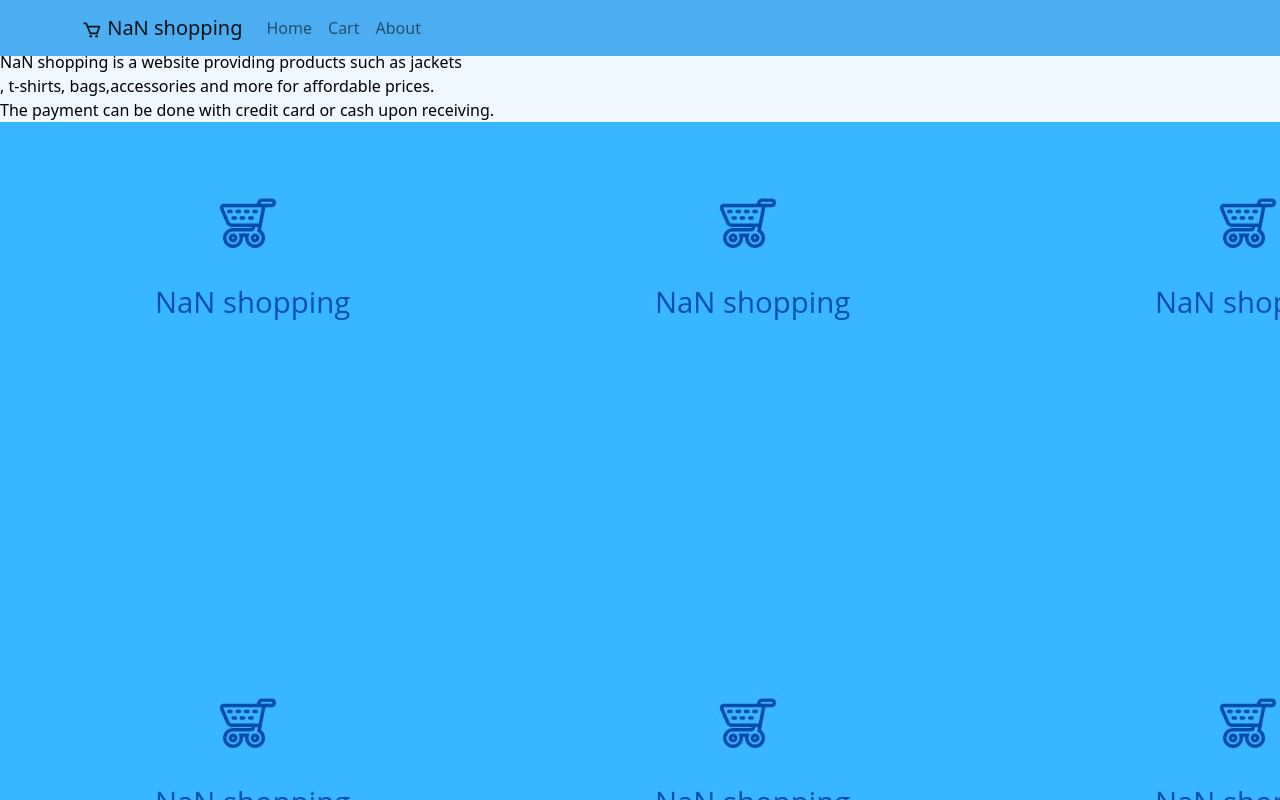
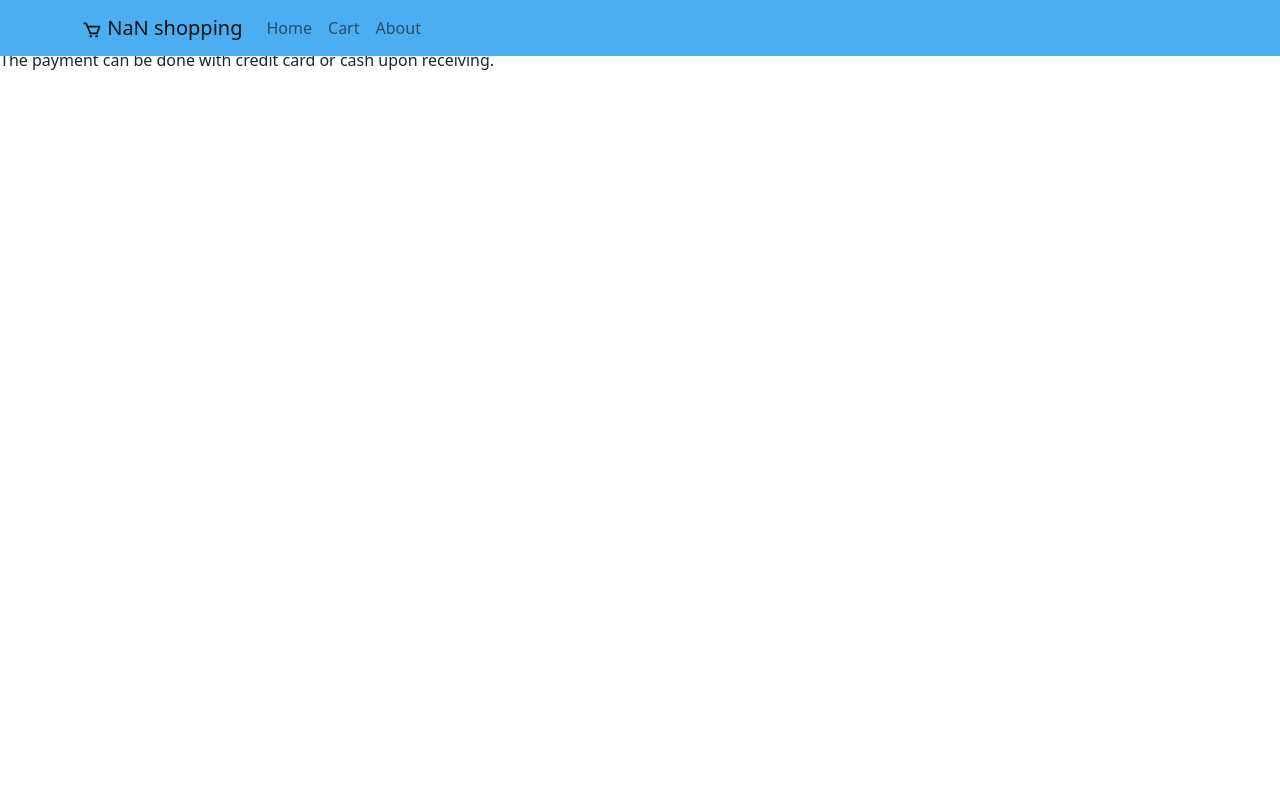
Before and after one commit to nourwalid70/Shopping_Cart, a React (Create React App) app: page /about in a window 1280 px wide. Built offline with nearby package versions, Linux system fonts and the light colour scheme; no server answers; data requests are answered from the project's data file.

Commit message:
add new style

```diff
--- a/src/index.css
+++ b/src/index.css
@@ -1,8 +1,6 @@
+
 body {
   font-family: 'Helvetica';
-   background-image: url("nanlogo.jpeg");
-  background-color: #cccccc;
-
 }
 
 h1,h2,h4{
@@ -12,18 +10,20 @@ h1 {
   font-size: 1.5rem;
 }
 h2 {
-  font-size: 1.2rem;
+  font-size: 2rem;
   color:rgb(2, 22, 58);
   text-align: center;
   text-shadow: 2px 2px 5px rgb(255, 255, 255);
 }
 h4 {
   font-size: 1rem;
+  width: 30rem;
+  height: 4rem;
 }
 .item {
   display: inline-block;
   justify-content: space-between;
-  background-color: rgba(69, 69, 70, 0.819);
+  background-color: rgb(2, 22, 58);
   color: antiquewhite;
   border-radius: 0.5rem;
   padding: 1rem;
@@ -40,12 +40,12 @@ h4 {
 
 img{
   max-height: 20rem;
-
+  width: 34rem;
+  height: 65rem;
 }
 
 .small{
     text-align: center;
-
 }
 
 .price{
@@ -56,9 +56,3 @@ img{
   float: right;
   cursor: pointer;
 }
-
-.about{
-  margin-top: 50px;
-  background-color: aliceblue;
-  color: black;
-}
```
